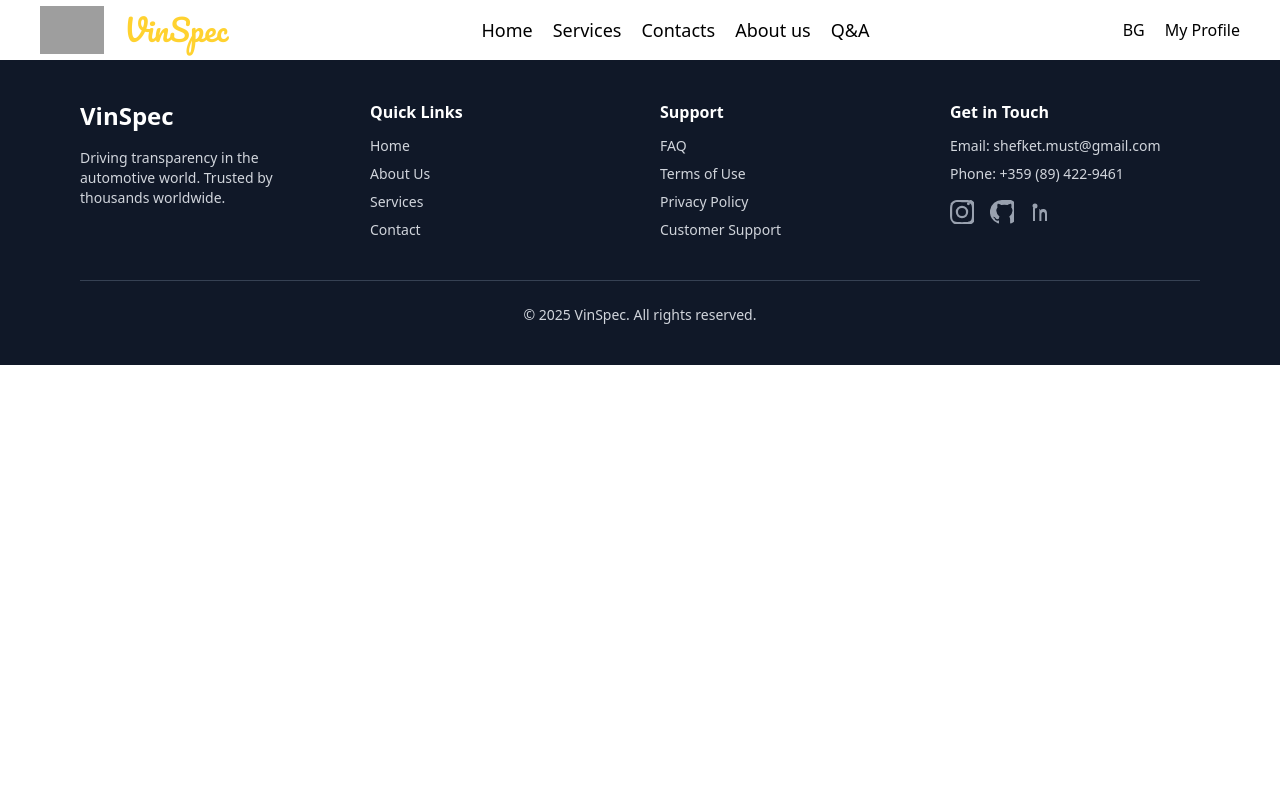
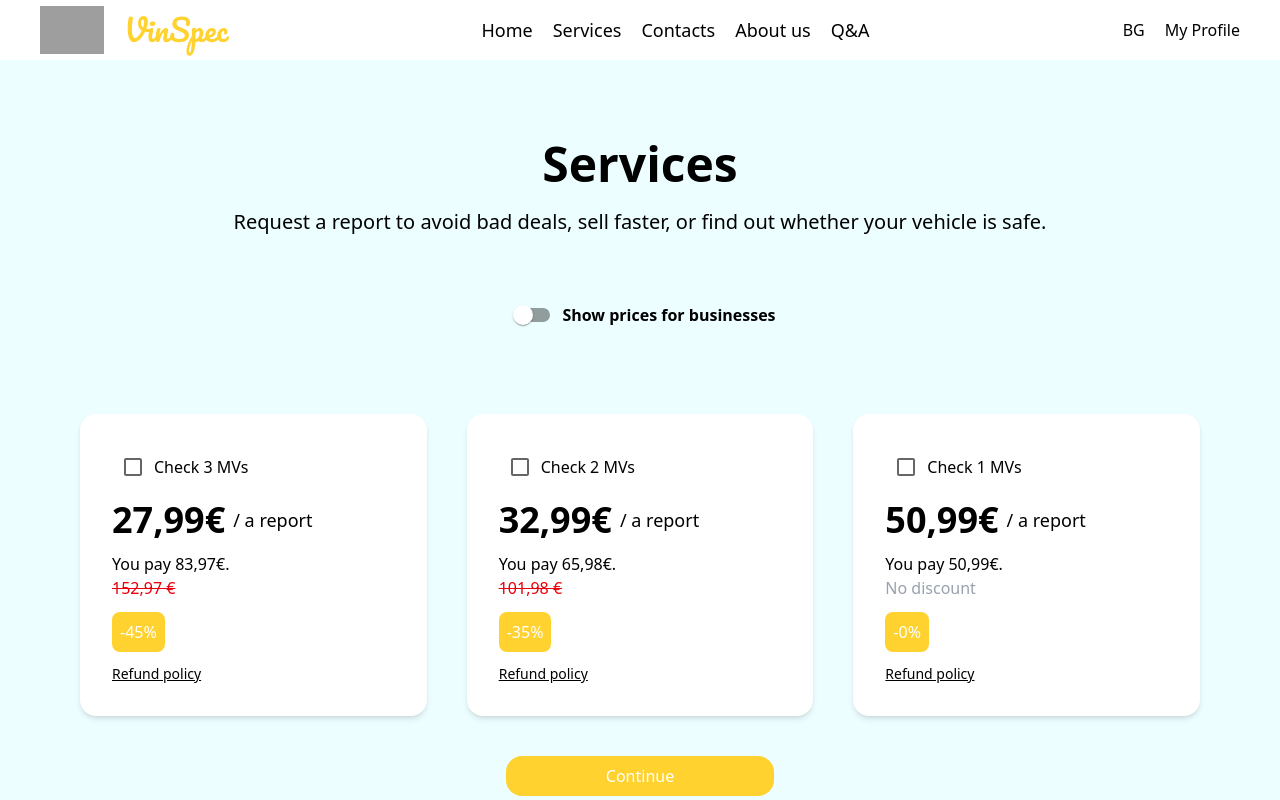
Before and after one commit to shefket-mustafa/VinSpec, a React (Vite) app: page /services in a window 1280 px wide. Shown: the top 800 px of the page. Built offline with nearby package versions, Linux system fonts and the light colour scheme; grey boxes are pictures that could not be loaded.

Commit message:
Services page created

```diff
--- a/package.json
+++ b/package.json
@@ -10,6 +10,9 @@
     "preview": "vite preview"
   },
   "dependencies": {
+    "@emotion/react": "^11.14.0",
+    "@emotion/styled": "^11.14.1",
+    "@mui/material": "^7.3.0",
     "@tailwindcss/vite": "^4.1.11",
     "react": "^19.0.0",
     "react-dom": "^19.0.0",
--- a/src/App.tsx
+++ b/src/App.tsx
@@ -2,6 +2,7 @@ import { Route, Routes } from "react-router"
 import Footer from "./pages/Footer"
 import Header from "./pages/Header"
 import Home from "./pages/Home"
+import Services from "./pages/Services"
 
 
 function App() {
@@ -12,6 +13,7 @@ function App() {
 
 <Routes>
   <Route path="/" element={<Home />} />
+  <Route path="/services" element={<Services />} />
 
   </Routes>
 
--- /dev/null
+++ b/src/components/ServicesItem.tsx
@@ -0,0 +1,53 @@
+import Checkbox from '@mui/material/Checkbox';
+import { Link } from 'react-router';
+
+interface ServicesItemInterface {
+  mvs: string;
+  pricePerReport: string;
+  yourPay: string;
+  noDiscountPay: string;
+  discount: string;
+  checked: boolean;
+  onSelect: () => void;
+}
+
+export default function ServicesItem({
+  mvs,
+  pricePerReport,
+  yourPay,
+  noDiscountPay,
+  discount,
+  checked,
+  onSelect,
+}: ServicesItemInterface) {
+  return (
+    <div className={`bg-white rounded-2xl shadow-md ${checked ? 'border-2 border-blue-700' : ''} w-full md:w-[300px] lg:w-[350px] p-4 md:p-6 lg:p-8`}>
+      <div className="flex flex-col space-y-3">
+        <div className="flex items-center">
+          <Checkbox
+            checked={checked}
+            onChange={onSelect}
+            inputProps={{ 'aria-label': 'controlled' }}
+          />
+          <p>Check {mvs} MVs</p>
+        </div>
+
+        <div className="flex items-center gap-2">
+          <p className="text-2xl font-bold md:text-4xl">{pricePerReport}€</p>
+          <p className="text-lg"> / a report</p>
+        </div>
+
+        <div>
+          <p>You pay {yourPay}€.</p>
+          <p className={`${mvs !== '1' ? 'text-red-600 line-through' : 'text-gray-400'}`}>
+            {mvs === '1' ? 'No discount' : noDiscountPay}
+          </p>
+        </div>
+
+        <span className="self-start p-2 rounded-lg bg-amber-300 text-white">-{discount}%</span>
+
+        <Link className="text-sm underline" to="/refund-policy">Refund policy</Link>
+      </div>
+    </div>
+  );
+}
--- /dev/null
+++ b/src/pages/Services.tsx
@@ -0,0 +1,67 @@
+import Switch from "@mui/material/Switch";
+import { useState } from "react";
+import ServicesItem from "../components/ServicesItem";
+import { Link } from "react-router";
+
+export default function Services() {
+  const [checkedSwitch, setCheckedSwitch] = useState(false);
+  const [selectedIcon, setSelectedIcon] = useState<string | null>(null);
+
+  const handleSelect = (mvs: string) => {
+    setSelectedIcon(prev => (prev === mvs ? null : mvs));
+  };
+
+
+  return (
+    <div className="min-h-screen w-full bg-cyan-50">
+      <div className="flex flex-col justify-center text-center items-center py-20 px-5 gap-5">
+        <h1 className="text-3xl md:text-5xl font-bold">Services</h1>
+        <p className="font-light text-xl">
+          Request a report to avoid bad deals, sell faster, or find out whether your vehicle is safe.
+        </p>
+
+        <div className="flex justify-center items-center mt-10">
+          <Switch
+            checked={checkedSwitch}
+            onChange={(e) => setCheckedSwitch(e.target.checked)}
+            slotProps={{ input: { "aria-label": "controlled" } }}
+          />
+          <p className="font-bold">Show prices for businesses</p>
+        </div>
+      </div>
+
+      <div className="flex flex-col md:flex-row justify-between px-20 gap-10">
+        <ServicesItem
+          mvs={checkedSwitch ? "30" : "3"}
+          pricePerReport={checkedSwitch ? "17,65" : "27,99"}
+          yourPay="83,97"
+          noDiscountPay={checkedSwitch ? "1529,70 €" : "152,97 €"}
+          discount={ checkedSwitch ? "65" :"45"}
+          checked={selectedIcon === '3'}
+          onSelect={() => handleSelect('3')}
+        />
+        <ServicesItem
+          mvs={checkedSwitch ? "10" : "2"}
+          pricePerReport={checkedSwitch ? "19,50" : "32,99"}
+          yourPay={checkedSwitch ? "195" : "65,98"}
+          noDiscountPay={checkedSwitch ? "509,90 €" : "101,98 €"}
+          discount={checkedSwitch ? "62" : "35"}
+          checked={selectedIcon === '2'}
+          onSelect={() => handleSelect('2')}
+        />
+        <ServicesItem
+          mvs={checkedSwitch ? "100" : "1"}
+          pricePerReport={checkedSwitch ? "15,65" : "50,99"}
+          yourPay={checkedSwitch ?  "1565" : "50,99"}
+          noDiscountPay={checkedSwitch ? "5099 €" : "50,99 €"}
+          discount={checkedSwitch ? "69" : "0"}
+          checked={selectedIcon === '1'}
+          onSelect={() => handleSelect('1')}
+        />
+      </div>
+      <div className="flex justify-center items-center py-10">
+      <Link className='px-10 md:px-25 py-2 text-white rounded-2xl bg-amber-300' to='/contacts'>Continue</Link>
+      </div>
+    </div>
+  );
+}
```
Also changed, not shown: 1 other file (tests, documents, lock files or other folders).
